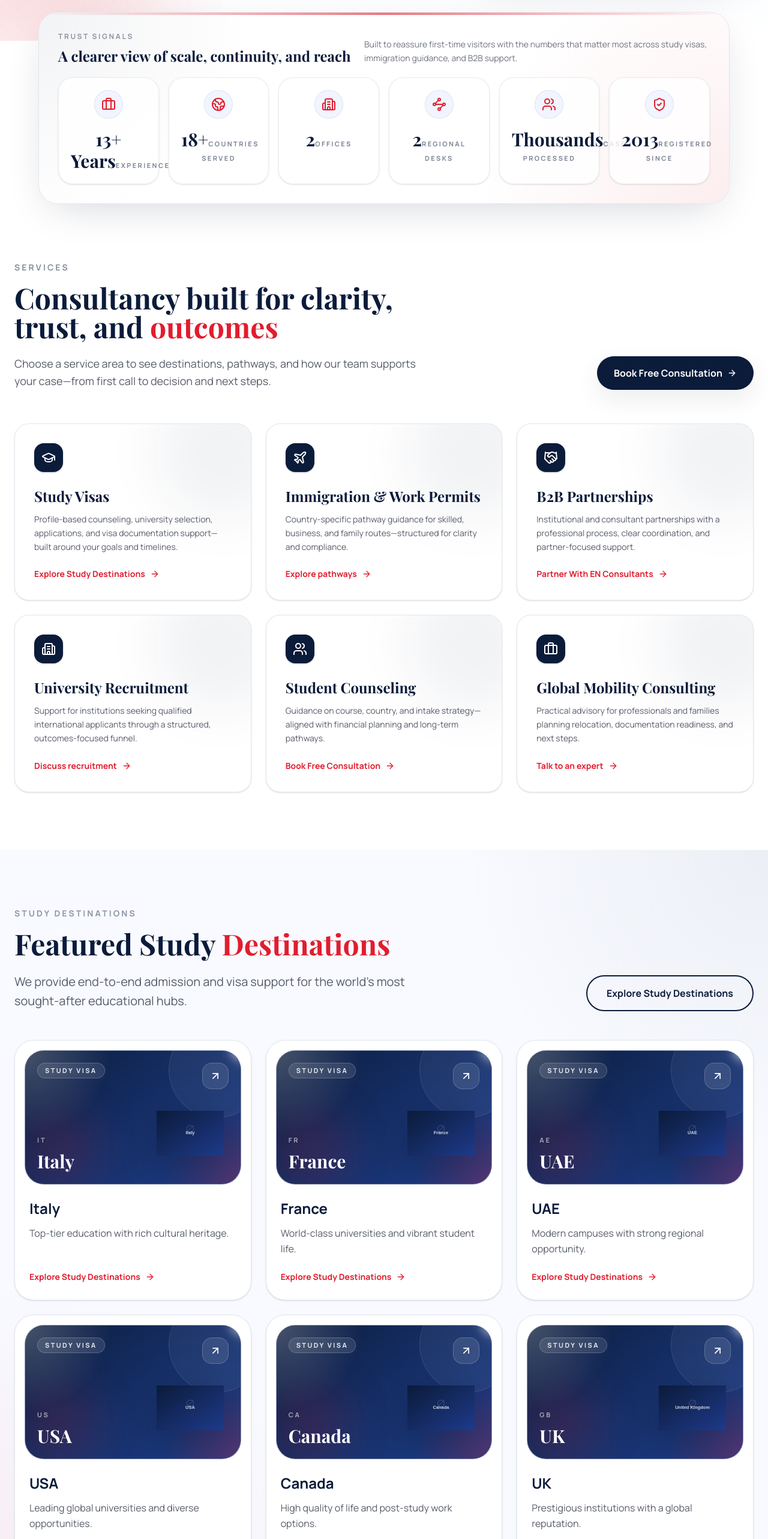
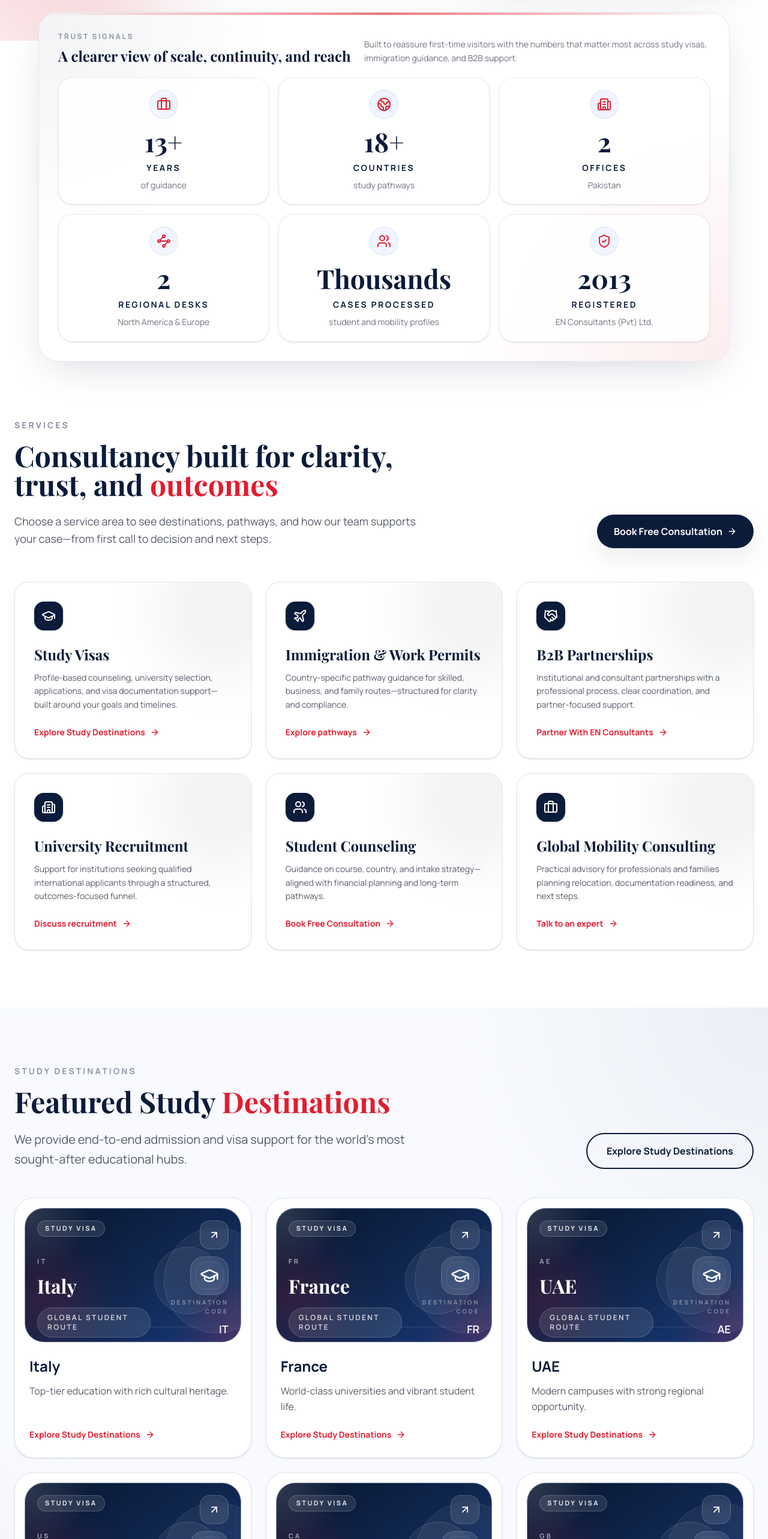
Before and after one commit to Nightmares4u/EverNest-Website-, a Next.js app in the folder evernest/: page / in a window 1280 px wide. Shown: the part 1160-3726 px from the top of the page at 60% size. Built offline with nearby package versions, Linux system fonts and the light colour scheme; a web font is replaced by a local one.

Commit message:
design qa: fix trust cards placeholders and logo sizing

```diff
--- a/evernest/src/app/(pages)/immigration/[country]/page.tsx
+++ b/evernest/src/app/(pages)/immigration/[country]/page.tsx
@@ -4,7 +4,6 @@ import Link from "next/link"
 import { CheckCircle2, Briefcase, Globe, FileText, ChevronDown } from "lucide-react"
 import { Button } from "@/components/ui/button"
 import { FinalCTA } from "@/components/sections/FinalCTA"
-import { GalleryStrip } from "@/components/sections/GalleryStrip"
 import { immigrationData } from "@/data/immigration-countries"
 import type { FaqItem, ImmigrationCountryData, ImmigrationProgramData } from "@/data/types"
 import { buildMetadata, getFirstSentence } from "@/lib/metadata"
@@ -271,9 +270,6 @@ export default function ImmigrationCountryPage({ params }: { params: Promise<{ c
           </div>
         </div>
       </section>
-
-      <GalleryStrip />
-
       <FinalCTA />
     </>
   )
--- a/evernest/src/app/(pages)/study-visas/[country]/page.tsx
+++ b/evernest/src/app/(pages)/study-visas/[country]/page.tsx
@@ -4,7 +4,6 @@ import Link from "next/link"
 import { CheckCircle2, GraduationCap, Calendar, BookOpen, Globe, FileText, ArrowRight, DollarSign, Briefcase } from "lucide-react"
 import { Button } from "@/components/ui/button"
 import { FinalCTA } from "@/components/sections/FinalCTA"
-import { GalleryStrip } from "@/components/sections/GalleryStrip"
 import { studyVisasData } from "@/data/study-visas"
 import type { StudyVisaCountryData } from "@/data/types"
 import { buildMetadata, getFirstSentence } from "@/lib/metadata"
@@ -416,9 +415,6 @@ export default function StudyVisaCountryPage({ params }: { params: Promise<{ cou
           </div>
         </div>
       </section>
-
-      <GalleryStrip />
-
       <FinalCTA />
     </>
   )
--- a/evernest/src/app/(pages)/study-visas/page.tsx
+++ b/evernest/src/app/(pages)/study-visas/page.tsx
@@ -11,7 +11,6 @@ import {
   GraduationCap,
 } from "lucide-react"
 import { FinalCTA } from "@/components/sections/FinalCTA"
-import { GalleryStrip } from "@/components/sections/GalleryStrip"
 import { studyVisasData } from "@/data/study-visas"
 import { buildMetadata } from "@/lib/metadata"
 
@@ -297,9 +296,6 @@ export default function StudyVisasIndexPage() {
           </div>
         </div>
       </section>
-
-      <GalleryStrip />
-
       <FinalCTA />
     </>
   )
--- a/evernest/src/components/sections/PartnerStrip.tsx
+++ b/evernest/src/components/sections/PartnerStrip.tsx
@@ -1,59 +1,85 @@
 "use client"
 
-import Image from "next/image"
 import { motion } from "framer-motion"
 import { partnersData } from "@/data/partners"
 
 export function PartnerStrip() {
-  // Triple the array to ensure smooth seamless loop
-  const scrollingPartners = [...partnersData, ...partnersData, ...partnersData]
+  const getCategory = (partnerName: string) => {
+    if (partnerName === "British Council" || partnerName === "Cambridge") {
+      return "Academic & Assessment"
+    }
+
+    if (partnerName === "IELTS" || partnerName === "PTE Academic" || partnerName === "TOEFL") {
+      return "Testing Support"
+    }
+
+    return "Institutional Network"
+  }
+
+  const getMonogram = (partnerName: string) =>
+    partnerName
+      .split(" ")
+      .slice(0, 2)
+      .map((part) => part[0])
+      .join("")
+      .toUpperCase()
 
   return (
-    <section className="py-20 border-y border-border-subtle bg-brand-ice/20 overflow-hidden relative">
-      <div className="absolute inset-y-0 left-0 w-32 bg-gradient-to-r from-white to-transparent z-10 pointer-events-none"></div>
-      <div className="absolute inset-y-0 right-0 w-32 bg-gradient-to-l from-white to-transparent z-10 pointer-events-none"></div>
+    <section className="relative overflow-hidden border-y border-border-subtle bg-brand-ice/20 py-20">
+      <div className="absolute inset-0 bg-[radial-gradient(circle_at_top_left,rgba(11,27,58,0.05),transparent_26%),radial-gradient(circle_at_bottom_right,rgba(225,29,46,0.06),transparent_30%)]" />
 
-      <div className="container mx-auto px-4 md:px-6 relative z-10">
-        <motion.p
-          initial={{ opacity: 0 }}
+      <div className="container relative z-10 mx-auto px-4 md:px-6">
+        <motion.div
+          initial={{ opacity: 0, y: 18 }}
+          whileInView={{ opacity: 1, y: 0 }}
+          viewport={{ once: true }}
+          className="mx-auto mb-12 max-w-3xl text-center"
+        >
+          <p className="text-sm font-bold uppercase tracking-[0.2em] text-brand-blue/50">
+            Recognized Testing & Education Support
+          </p>
+          <h2 className="mt-4 text-3xl font-display font-bold text-brand-blue md:text-4xl">
+            A network built around credible testing, admissions, and institutional support.
+          </h2>
+          <p className="mt-4 text-base leading-relaxed text-foreground/70 md:text-lg">
+            We present these organizations as part of the testing and education ecosystem we work with, not as uploaded logo placements or unsupported affiliation claims.
+          </p>
+        </motion.div>
+
+        <motion.div
+          initial={{ opacity: 0, y: 20 }}
           whileInView={{ opacity: 1 }}
           viewport={{ once: true }}
-          className="text-center text-sm font-bold text-brand-blue/50 uppercase tracking-[0.2em] mb-12"
+          className="grid grid-cols-1 gap-5 sm:grid-cols-2 xl:grid-cols-4"
         >
-          Official Affiliations & Global Partners
-        </motion.p>
-
-        <div className="flex">
-          <motion.div
-            className="flex items-center space-x-12 md:space-x-20 min-w-max"
-            animate={{ x: ["0%", "-33.333%"] }}
-            transition={{
-              repeat: Infinity,
-              ease: "linear",
-              duration: 25, // Adjust speed
-            }}
-          >
-            {scrollingPartners.map((partner, i) => (
-              <div
-                key={i}
-                className="flex flex-col items-center justify-center gap-4 flex-none group cursor-pointer"
-              >
-                <div className="relative w-40 md:w-48 h-20 md:h-24 bg-white rounded-xl shadow-sm border border-border-subtle overflow-hidden opacity-60 grayscale group-hover:grayscale-0 group-hover:opacity-100 transition-all duration-300 group-hover:shadow-md group-hover:-translate-y-1">
-                  <Image
-                    src={partner.logo}
-                    alt={partner.name}
-                    fill
-                    className="object-contain p-4"
-                    sizes="(max-width: 768px) 160px, 192px"
-                  />
+          {partnersData.map((partner, index) => (
+            <motion.div
+              initial={{ opacity: 0, y: 20 }}
+              whileInView={{ opacity: 1, y: 0 }}
+              viewport={{ once: true }}
+              transition={{ delay: index * 0.05 }}
+              key={partner.name}
+              className="group rounded-[1.75rem] border border-brand-blue/10 bg-white/90 p-6 shadow-sm transition-all duration-300 hover:-translate-y-1 hover:shadow-card"
+            >
+              <div className="flex items-start gap-4">
+                <div className="flex h-14 w-14 shrink-0 items-center justify-center rounded-2xl border border-brand-blue/10 bg-brand-blue text-lg font-bold tracking-[0.18em] text-white">
+                  {getMonogram(partner.name)}
                 </div>
-                <span className="text-sm font-bold text-brand-blue/70 group-hover:text-brand-red transition-colors text-center w-full truncate">
-                  {partner.name}
-                </span>
+                <div className="min-w-0">
+                  <div className="inline-flex rounded-full border border-brand-red/15 bg-brand-red/8 px-3 py-1 text-[11px] font-bold uppercase tracking-[0.2em] text-brand-red">
+                    {getCategory(partner.name)}
+                  </div>
+                  <h3 className="mt-3 text-xl font-display font-bold text-brand-blue">
+                    {partner.name}
+                  </h3>
+                  <p className="mt-2 text-sm leading-relaxed text-foreground/65">
+                    Referenced as part of the broader testing, admissions, and education support ecosystem connected to student mobility planning.
+                  </p>
+                </div>
               </div>
-            ))}
-          </motion.div>
-        </div>
+            </motion.div>
+          ))}
+        </motion.div>
       </div>
     </section>
   )
--- a/evernest/src/components/sections/TrustRibbon.tsx
+++ b/evernest/src/components/sections/TrustRibbon.tsx
@@ -11,6 +11,39 @@ const icons = {
   "Regional Desks": Waypoints,
   "Cases Processed": Users,
   "Registered Since": ShieldCheck,
+}
+
+const statDisplay: Record<string, { value: string; title: string; detail: string }> = {
+  Experience: {
+    value: "13+",
+    title: "Years",
+    detail: "of guidance",
+  },
+  "Countries Served": {
+    value: "18+",
+    title: "Countries",
+    detail: "study pathways",
+  },
+  Offices: {
+    value: "2",
+    title: "Offices",
+    detail: "Pakistan",
+  },
+  "Regional Desks": {
+    value: "2",
+    title: "Regional Desks",
+    detail: "North America & Europe",
+  },
+  "Cases Processed": {
+    value: "Thousands",
+    title: "Cases Processed",
+    detail: "student and mobility profiles",
+  },
+  "Registered Since": {
+    value: "2013",
+    title: "Registered",
+    detail: "EN Consultants (Pvt) Ltd.",
+  },
 }
 
 export function TrustRibbon() {
@@ -42,9 +75,15 @@ export function TrustRibbon() {
             </p>
           </div>
 
-          <div className="grid grid-cols-2 gap-4 lg:grid-cols-6">
+          <div className="grid grid-cols-1 gap-4 sm:grid-cols-2 lg:grid-cols-3">
             {siteConfig.stats.map((stat, i) => {
               const Icon = icons[stat.label as keyof typeof icons] || ShieldCheck
+              const display = statDisplay[stat.label] ?? {
+                value: stat.value,
+                title: stat.label,
+                detail: "EverNest Consultants",
+              }
+
               return (
                 <motion.div
                   initial={{ opacity: 0, scale: 0.9 }}
@@ -52,16 +91,19 @@ export function TrustRibbon() {
                   viewport={{ once: true }}
                   transition={{ duration: 0.4, delay: i * 0.1 }}
                   key={stat.label}
-                  className="group rounded-[1.5rem] border border-brand-blue/8 bg-white/80 p-5 text-center shadow-sm transition-all hover:-translate-y-1 hover:shadow-card"
+                  className="group flex h-full min-h-[196px] flex-col rounded-[1.5rem] border border-brand-blue/8 bg-white/80 p-5 text-center shadow-sm transition-all hover:-translate-y-1 hover:shadow-card"
                 >
                   <div className="mx-auto mb-4 flex h-12 w-12 items-center justify-center rounded-full border border-brand-blue/8 bg-brand-ice group-hover:border-brand-red/20 group-hover:bg-brand-red/10 transition-colors">
                     <Icon className="h-6 w-6 text-brand-red group-hover:scale-110 transition-transform" />
                   </div>
-                  <span className="mb-2 text-3xl font-display font-bold text-brand-blue">
-                    {stat.value}
+                  <span className="text-[clamp(1.9rem,4vw,2.75rem)] font-display font-bold leading-none text-brand-blue">
+                    {display.value}
                   </span>
-                  <span className="text-[11px] font-bold uppercase tracking-[0.22em] text-brand-blue/55">
-                    {stat.label}
+                  <span className="mt-3 text-sm font-bold uppercase tracking-[0.18em] text-brand-blue">
+                    {display.title}
+                  </span>
+                  <span className="mt-2 text-sm leading-relaxed text-foreground/60">
+                    {display.detail}
                   </span>
                 </motion.div>
               )
--- a/evernest/src/components/shared/Header.tsx
+++ b/evernest/src/components/shared/Header.tsx
@@ -99,8 +99,8 @@ export function Header() {
               alt="EverNest Consultants"
               width={617}
               height={537}
-              className="h-14 w-auto object-contain"
-              sizes="(max-width: 768px) 64px, 72px"
+              className="h-9 w-auto object-contain md:h-10 lg:h-11"
+              sizes="(max-width: 768px) 96px, 120px"
               priority
             />
           </Link>
--- a/evernest/src/components/shared/LocationVisual.tsx
+++ b/evernest/src/components/shared/LocationVisual.tsx
@@ -1,28 +1,5 @@
-import Image from "next/image"
 import type { LucideIcon } from "lucide-react"
 import { ArrowUpRight } from "lucide-react"
-
-const knownLocalImages = new Set([
-  "/images/destinations/australia.svg",
-  "/images/destinations/azerbaijan.svg",
-  "/images/destinations/canada.svg",
-  "/images/destinations/cyprus.svg",
-  "/images/destinations/european-union.svg",
-  "/images/destinations/finland.svg",
-  "/images/destinations/france.svg",
-  "/images/destinations/georgia.svg",
-  "/images/destinations/ireland.svg",
-  "/images/destinations/italy.svg",
-  "/images/destinations/malaysia.svg",
-  "/images/destinations/malta.svg",
-  "/images/destinations/new-zealand.svg",
-  "/images/destinations/spain.svg",
-  "/images/destinations/turkey.svg",
-  "/images/destinations/uae.svg",
-  "/images/destinations/united-kingdom.svg",
-  "/images/destinations/usa.svg",
-  "/images/destinations/uzbekistan.svg",
-])
 
 type LocationVisualProps = {
   title: string
@@ -35,51 +12,53 @@ type LocationVisualProps = {
 export function LocationVisual({
   title,
   code,
-  image,
   badge,
   icon: Icon,
 }: LocationVisualProps) {
-  const hasLocalImage = Boolean(image && knownLocalImages.has(image))
-
   return (
-    <div className="relative h-56 overflow-hidden rounded-[2rem] border border-white/50 bg-[linear-gradient(140deg,#0b1b3a_0%,#17316b_55%,#1e3f8d_100%)]">
-      <div className="absolute inset-0 bg-[radial-gradient(circle_at_top_left,rgba(255,255,255,0.24),transparent_34%),radial-gradient(circle_at_bottom_right,rgba(225,29,46,0.28),transparent_30%)]" />
-      <div className="absolute -right-10 -top-12 h-40 w-40 rounded-full border border-white/10 bg-white/5 backdrop-blur-sm" />
-      <div className="absolute bottom-0 left-0 h-28 w-28 rounded-full bg-brand-red/20 blur-2xl" />
+    <div className="relative h-56 overflow-hidden rounded-[2rem] border border-white/50 bg-[linear-gradient(145deg,#08162f_0%,#102750_54%,#183978_100%)]">
+      <div className="absolute inset-0 bg-[radial-gradient(circle_at_top_left,rgba(255,255,255,0.16),transparent_26%),radial-gradient(circle_at_bottom_right,rgba(225,29,46,0.24),transparent_28%)]" />
+      <div className="absolute -right-12 top-8 h-44 w-44 rounded-full border border-white/10 bg-white/5" />
+      <div className="absolute -left-10 bottom-0 h-36 w-36 rounded-full bg-brand-red/18 blur-2xl" />
+      <div className="absolute right-8 top-16 h-28 w-28 rounded-full border border-white/12 bg-white/6" />
+      <div className="absolute inset-x-5 bottom-6 h-px bg-gradient-to-r from-transparent via-white/20 to-transparent" />
 
       <div className="absolute left-5 top-5 right-5 flex items-start justify-between gap-4">
         <div className="inline-flex items-center rounded-full border border-white/20 bg-white/10 px-3 py-1 text-[11px] font-bold uppercase tracking-[0.22em] text-white/90 backdrop-blur-sm">
           {badge ?? "Featured"}
         </div>
-        <div className="flex h-11 w-11 items-center justify-center rounded-2xl border border-white/20 bg-white/10 text-white backdrop-blur-sm">
+        <div className="flex h-12 w-12 items-center justify-center rounded-2xl border border-white/18 bg-white/10 text-white backdrop-blur-sm">
           <ArrowUpRight className="h-5 w-5" />
         </div>
       </div>
 
-      <div className="absolute inset-x-5 bottom-5 flex items-end justify-between gap-6">
-        <div className="max-w-[52%]">
-          <div className="text-[11px] font-bold uppercase tracking-[0.26em] text-white/60">
-            {code}
+      <div className="relative flex h-full flex-col justify-between px-5 pb-5 pt-20">
+        <div className="flex items-start justify-between gap-6">
+          <div className="max-w-[62%]">
+            <div className="text-[11px] font-bold uppercase tracking-[0.3em] text-white/60">
+              {code}
+            </div>
+            <div className="mt-3 text-[2rem] font-display font-bold leading-tight text-white">
+              {title}
+            </div>
           </div>
-          <div className="mt-2 text-3xl font-display font-bold text-white">
-            {title}
+
+          <div className="relative flex h-16 w-16 shrink-0 items-center justify-center rounded-[1.4rem] border border-white/16 bg-white/10 text-white shadow-[0_20px_40px_rgba(0,0,0,0.18)] backdrop-blur-sm">
+            <Icon className="h-8 w-8 text-white/95" />
+            <div className="absolute inset-2 rounded-[1rem] border border-white/10" />
           </div>
         </div>
 
-        <div className="relative flex h-32 w-32 items-center justify-center">
-          {hasLocalImage ? (
-            <Image
-              src={image!}
-              alt={title}
-              fill
-              className="object-contain p-2 drop-shadow-[0_20px_40px_rgba(0,0,0,0.28)]"
-              sizes="128px"
-            />
-          ) : (
-            <div className="flex h-28 w-28 items-center justify-center rounded-[1.75rem] border border-white/15 bg-white/10 text-white shadow-[0_20px_40px_rgba(0,0,0,0.18)] backdrop-blur-sm">
-              <Icon className="h-11 w-11 text-white/95" />
+        <div className="flex items-end justify-between gap-4">
+          <div className="inline-flex items-center rounded-full border border-white/18 bg-white/10 px-4 py-2 text-xs font-semibold uppercase tracking-[0.2em] text-white/85 backdrop-blur-sm">
+            Global student route
+          </div>
+          <div className="text-right">
+            <div className="text-[10px] font-bold uppercase tracking-[0.28em] text-white/45">
+              Destination Code
             </div>
-          )}
+            <div className="mt-2 text-lg font-semibold text-white">{code}</div>
+          </div>
         </div>
       </div>
     </div>
```
